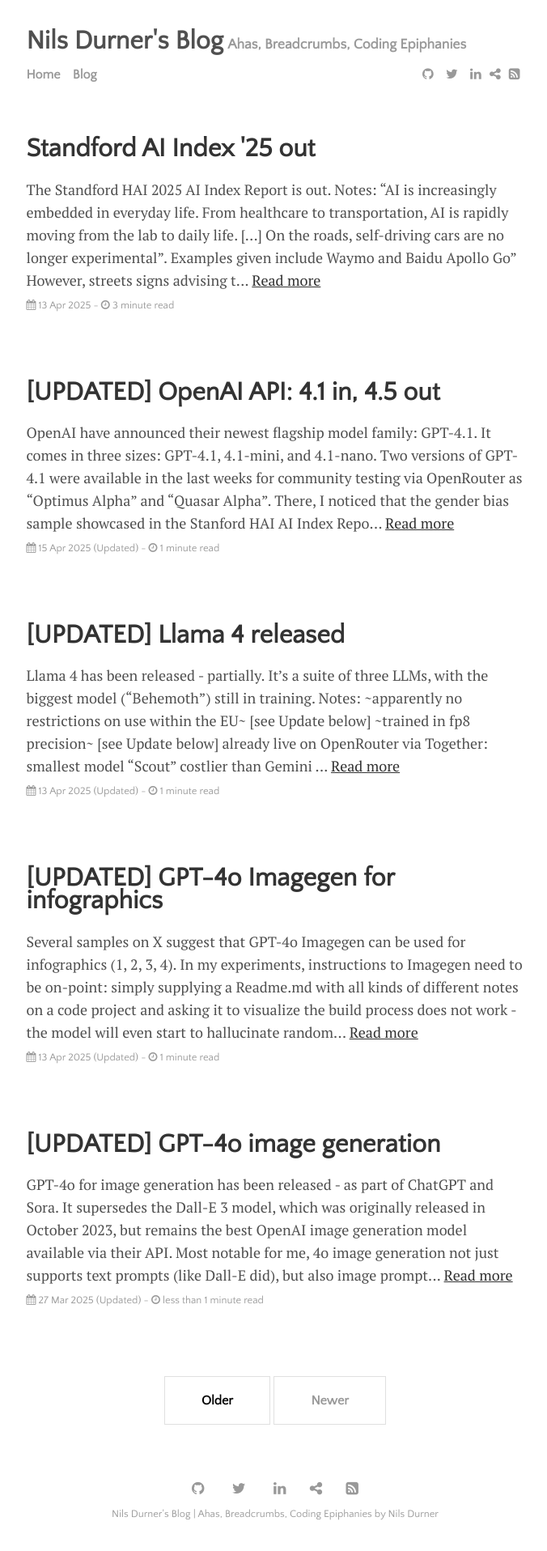
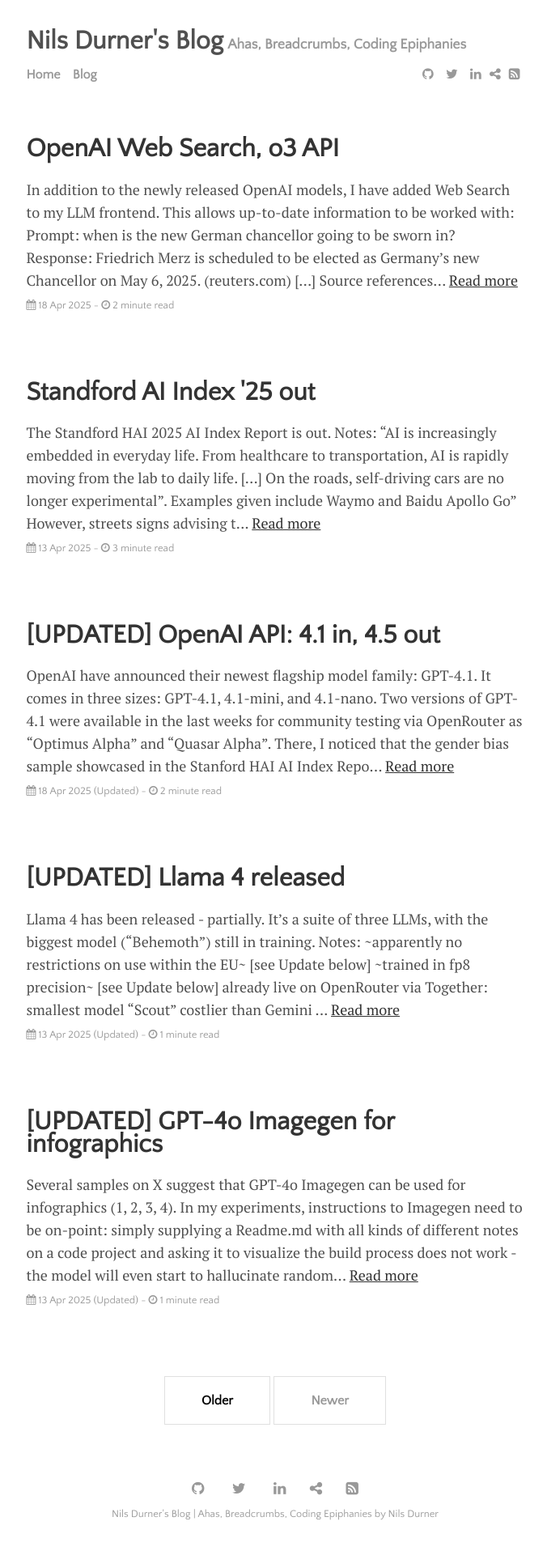
Before and after one commit to ndurner/ndurner.github.io, a Jekyll site: the page built from blog/index.html, in a window 1280 px wide. Shown: the whole page at 81% size, without its empty margins (300-976 px from the left). Built offline with Jekyll 4.4.1, drawn with Linux system fonts in a browser that asks for light colours; the list of posts is cut into pages by our own code; some of the changed lines change nothing that is shown.

Commit message:
new content

```diff
--- a/_posts/2025-04-14-openai-api-gpt-4.1.md
+++ b/_posts/2025-04-14-openai-api-gpt-4.1.md
@@ -3,7 +3,7 @@
 title: "OpenAI API: 4.1 in, 4.5 out"
 date: 2025-04-05
 tags: ["llm", "openai", "gpt", "gpt4"]
-last_updated: 2025-04-15
+last_updated: 2025-04-18
 author: "Nils Durner"
 categories: [journal]
 ---
@@ -20,3 +20,6 @@
 * Ethan Mollick countered on X, alledging that neither Operator or Deep Research were available on the API. Not true, however: the building blocks of Operator are available, as the model "computer-use-preview" and the tool "computer_use_preview" in the Responses API ([my response](https://x.com/ndurner/status/1911991270341255569))
 * Simon Willison [remarks](https://simonwillison.net/2025/Apr/14/gpt-4-1/) that GPT-4.1 is trained "up to May 31, 2025". Also, he remarks that describing an image with GPT-4.1-nano cost him just 0.0232 US cents.
 * per the [Prompting Guide](https://cookbook.openai.com/examples/gpt4-1_prompting_guide), ideal prompting is more complex that simple language use. Particularly, "ideally place your instructions at both the beginning and end of the provided context" for long contexts is back. The prompting advice given in my [article about process visualization](ai-assisted-process-visualiaztion-collaboration.md) still seems solid, though.
+
+[Update 2025-05-18]
+The diff file format is described in the [Appendix of the GPT-4.1 Prompting Guide](https://cookbook.openai.com/examples/gpt4-1_prompting_guide#appendix-generating-and-applying-file-diffs): it's V4A format. There are prompts and a reference implementation, as well as two alternative formats: the one from Aider’s Polyglot Benchmark and a pseudo-XML format. Neither of these includes line numbers.
--- /dev/null
+++ b/_posts/2025-04-18-web-search-o3.md
@@ -0,0 +1,37 @@
+---
+layout: post
+title: "OpenAI Web Search, o3 API"
+date: 2025-04-18
+tags: ["llm", "o1", "openai", "oai_chat"]
+last_updated: 2025-04-18
+author: "Nils Durner"
+categories: [journal]
+---
+
+In addition to the newly released OpenAI models, I have added Web Search to [my LLM frontend](https://huggingface.co/spaces/ndurner/oai_chat). This allows up-to-date information to be worked with:
+> _Prompt_: when is the new German chancellor going to be sworn in?
+> _Response_: Friedrich Merz is scheduled to be elected as Germany's new Chancellor on May 6, 2025. ([reuters.com](https://www.reuters.com/world/europe/germanys-merz-set-be-elected-chancellor-may-6-source-says-2025-04-11/?utm_source=openai)) [...]
+
+Source references are given inline ☝️ and at the end (after "Citations"):
+>[...]
+>
+>**Citations:**
+>- [Germany's Merz set to be elected chancellor on May 6, sources say](https://www.reuters.com/world/europe/germanys-merz-set-be-elected-chancellor-may-6-source-says-2025-04-11/?utm_source=openai)
+> [...]
+
+Search can, at least roughly, be steered using "site:...":
+> _Prompt:_ What's the EUDI-Wallet? Use only site:namirial.com
+> _Response_: The European Digital Identity Wallet (EUDI Wallet) is an initiative by the European Union aimed at providing citizens, residents, and businesses with a secure and interoperable digital identity solution. This digital wallet will enable users to store and manage identification data and official documents in digital formats, such as driving licenses or medical prescriptions, facilitating access to public and private services across Europe. ([focus.namirial.com](https://focus.namirial.com/en/european-digital-identity-wallet/?utm_source=openai))
+[...]
+
+The Search feature needs to be enabled deliberately, otherwise the integrated "LLM native" knowledge will be used - as before. The checkbox to turn it on/off is in the Settings section, below [Python Use](computation-llms) ([Screenshot on X](https://x.com/ndurner/status/1912904167896596691)).
+
+Although the search engine backend is provided by OpenAI, this behaves differently from ChatGPT: I noticed that, for instance, LinkedIn is not considered. This is currently a [known, intended restriction of the OpenAI API](https://x.com/nikunjhanda/status/1912387834234958203).
+
+Also caution when using non-flagship models like the new GPT-4.1-mini: these can and will mix things up, thereby introducing hallucination that users may have wanted to eliminate in the first place by using Web Search.
+The basic working principle of this is old-school database-based web search + LLM to interpret these results. This contrasts with the new "Deep Research" approach, offered by OpenAI (through paid ChatGPT) and Google (currently free): Deep Research crawls the web on request, interpreting page content, adapting strategy, and finally producing a long report.
+Also, the newly released o3 model leverages tool-use as part of it's reasoning process. This appears [not to be available through the API](https://x.com/qedgs/status/1912906505801605409) as of now.
+
+Another restriction I have noticed with o3 is that streaming responses is not available to API users that have not been verified through the [new verification process](https://help.openai.com/en/articles/10910291-api-organization-verification):
+> We're adding the verification process to mitigate unsafe use of AI while continuing to make more advanced AI capabilities available to the broader developer community.
+Because individual availability of the capabilities doesn't seem to be reflected in the API, the workaround I have chosen is to try streaming first and falling back to non-streaming - luckily, the non-streamed response can [simply be wrapped](https://github.com/ndurner/oai_chat/blob/61e64f423f6c22f5be09e342cab3193b383adc7c/app.py#L280).
```
